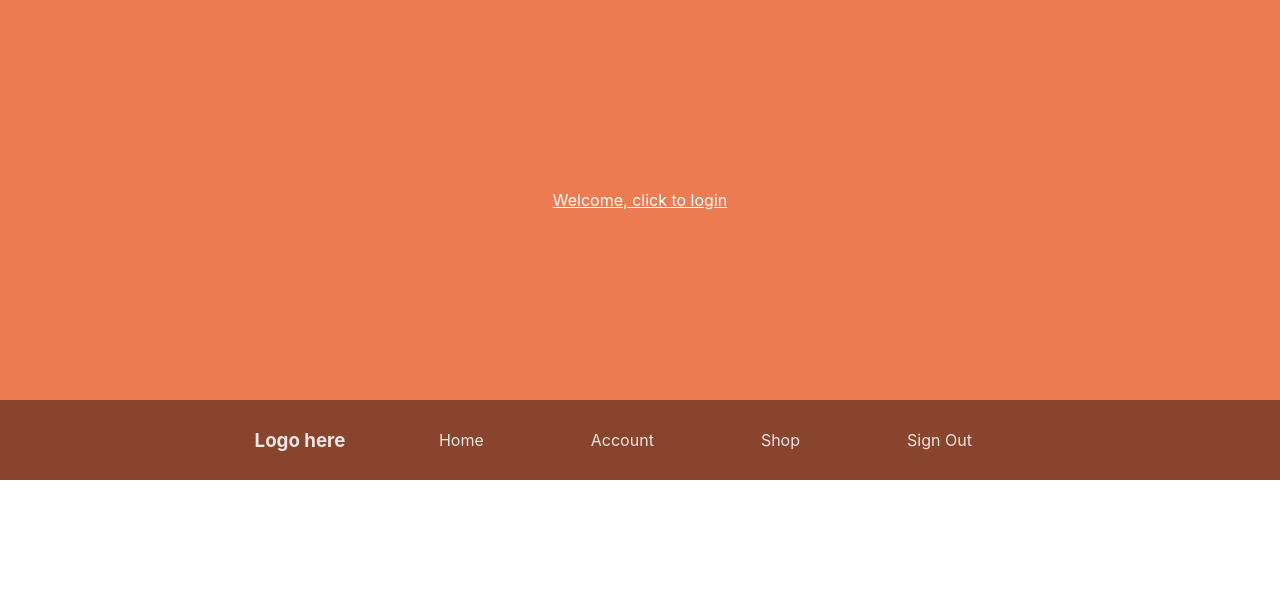
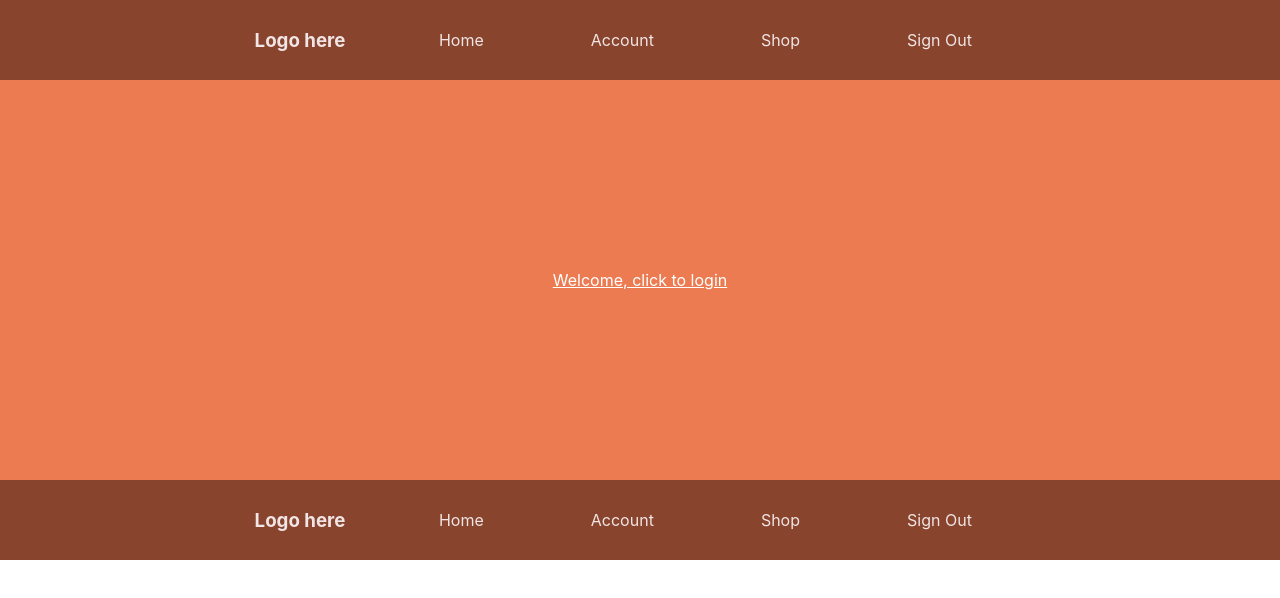
Before and after one commit to scfulton/YourSwagHere, a React (Create React App) app: page /renderWindow in a window 1280 px wide. Shown: the top 598 px of the page. Built offline with nearby package versions, Linux system fonts and the light colour scheme.

Commit message:
another one

```diff
--- a/src/components/App.js
+++ b/src/components/App.js
@@ -1,6 +1,7 @@
 import React from "react";
 import LoginWindow from "./LoginWindow";
 import RenderWindow from "./RenderWindow";
+import Nav from "../components/NavigationBar";
 import "../styleSheets/App.css";
 import {
     BrowserRouter as Router,
@@ -16,10 +17,14 @@ class App extends React.Component {
         this.state = {
             isLoggedIn: false,
             showLink: true,
-            whichMessage: true
+            whichMessage: true,
+            showAllNav: false
         };
     }
 
+    handleAllNav = event => {
+        this.setState({ showAllNav: event });
+    };
     handleLoggedIn = event => {
         this.setState({ isLoggedIn: event }, () => {
             return <Route to='/renderWindow' />;
@@ -37,6 +42,8 @@ class App extends React.Component {
         }
 
         return (
+            <div>
+                <Nav className='nav_bar' handleAllNav={this.handleAllNav} />
                 <Router>
                     <div className='home_link'>
                         <Link
@@ -58,6 +65,7 @@ class App extends React.Component {
                         </Route>
                     </Switch>
                 </Router>
+            </div>
         );
     }
 }
--- a/src/components/NavigationBar.js
+++ b/src/components/NavigationBar.js
@@ -1,10 +1,15 @@
 import React from "react";
 
-function NavigationBar() {
+function NavigationBar(props) {
+    const answer = props.handleAllNav;
+    let Nav;
+    if (answer) {
+    }
+
     return (
-        <nav className="nav_bar">
+        <nav className='nav_bar'>
             <h3>Logo here</h3>
-            <ul className="nav_links">
+            <ul className='nav_links'>
                 <li>Home</li>
                 <li>Account</li>
                 <li>Shop</li>
```
Lines whose indentation alone changed are shown as unchanged.
